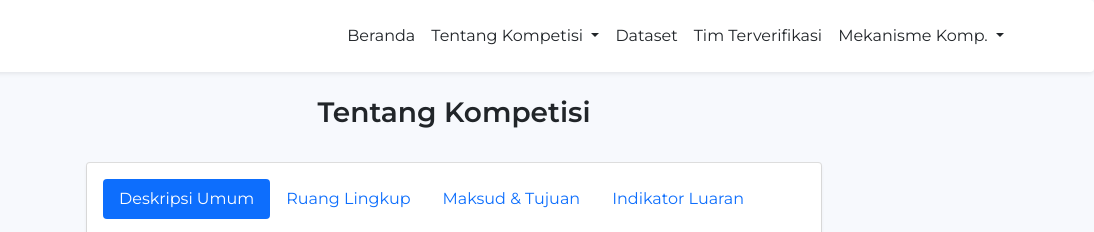
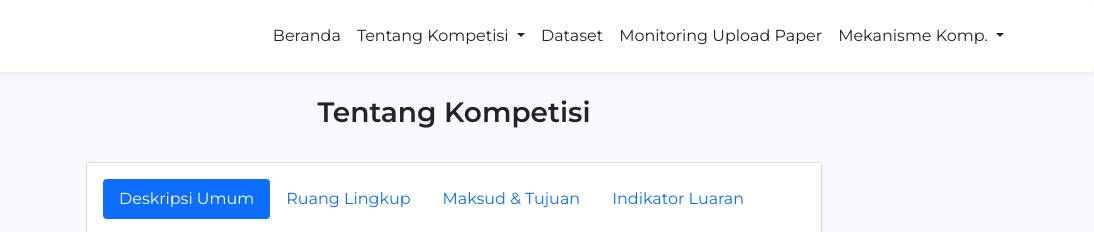
Before and after one commit to yusufamris15/ddac2022v1, a website: page tentang.html in a window 1280 px wide. Shown: the top 232 px of the page, 186-1280 px from the left. Drawn offline with nearby package versions, Linux system fonts and the light colour scheme.

Commit message:
edit files 63

```diff
--- a/mekanisme.html
+++ b/mekanisme.html
@@ -47,7 +47,7 @@
               </ul>
             </li>
             <li class="nav-item">
-              <a class="nav-link text-dark" target="_blank" href="dataset.html">Dataset</a>
+              <a class="nav-link text-dark" href="/paper/paper1.html">Monitoring Upload Paper</a>
             </li>
             <li class="nav-item">
               <a class="nav-link text-dark" href="tim1.html">Tim Terverifikasi</a>
--- a/tentang.html
+++ b/tentang.html
@@ -49,7 +49,7 @@
               <a class="nav-link text-dark" target="_blank" href="dataset.html">Dataset</a>
             </li>
             <li class="nav-item">
-              <a class="nav-link text-dark" href="tim1.html">Tim Terverifikasi</a>
+              <a class="nav-link text-dark" href="/paper/paper1.html">Monitoring Upload Paper</a>
             </li>
             <li class="nav-item dropdown">
               <a class="nav-link dropdown-toggle text-dark" href="#" id="navbarDropdownMenuLink" role="button" data-bs-toggle="dropdown" aria-expanded="false"> Mekanisme Komp. </a>
```
